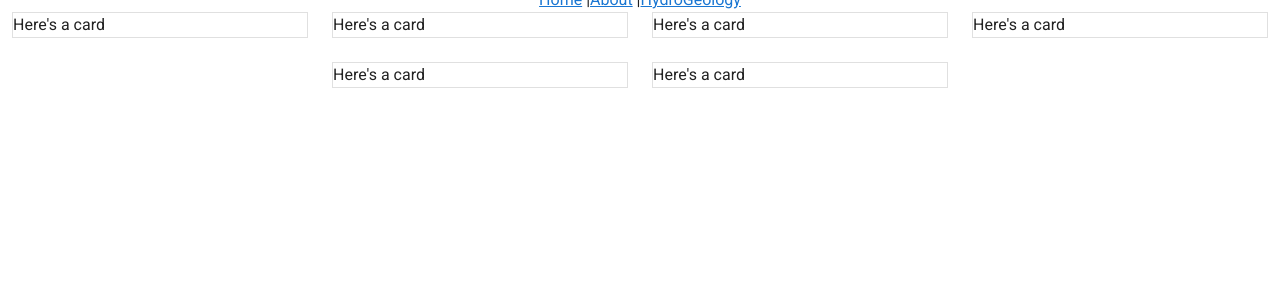
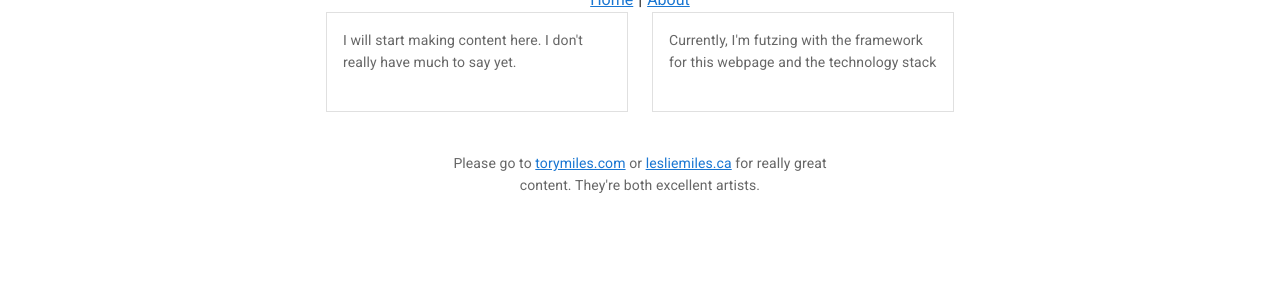
Before and after one commit to envirodatavis/funsite, a Vue app: page /#/ in a window 1280 px wide. Shown: the top 300 px of the page. Built offline with nearby package versions, Linux system fonts and the light colour scheme.

Commit message:
some basic layout work done

```diff
--- a/src/App.vue
+++ b/src/App.vue
@@ -4,13 +4,22 @@
       <div id="app">
         <div id="nav">
           <v-row justify="center">
-            <router-link to="/">Home</router-link>&nbsp;|
-            <router-link to="/about">About</router-link>&nbsp;|
-            <router-link to="/hydrogeology">HydroGeology</router-link>
+            <router-link to="/">Home</router-link>
+            <span style="padding-left: 5px;padding-right: 5px;">|</span>
+            <router-link to="/about">About</router-link>
+            <!-- <span style="padding-left: 5px;padding-right: 5px;">|</span>
+            <router-link to="/hydrogeology">Hydrogeology</router-link>-->
           </v-row>
         </div>
         <router-view />
       </div>
+      <!-- <v-row justify="center">
+        <v-col align="center">
+          <v-card tile>
+            <v-card-text> Here's a bottom bit if I want it.</v-card-text>
+          </v-card>
+        </v-col>
+      </v-row>-->
     </template>
   </v-app>
 </template>
@@ -21,6 +30,6 @@ export default {
 
   components: {},
 
-  data: () => ({}),
+  data: () => ({})
 };
 </script>
--- a/src/views/About.vue
+++ b/src/views/About.vue
@@ -1,5 +1,13 @@
 <template>
   <div class="about">
-    <h1>This is an about page</h1>
+    <v-container fluid class="ma-0 pa-0">
+      <v-row justify="center">
+        <v-col align="center">
+          <v-card tile flat max-width="400px">
+            <v-card-text>I don't quite know what to say here yet.</v-card-text>
+          </v-card>
+        </v-col>
+      </v-row>
+    </v-container>
   </div>
 </template>
--- a/src/views/Home.vue
+++ b/src/views/Home.vue
@@ -1,25 +1,30 @@
 <template>
   <div class="home">
-    <!-- <HelloWorld msg="Welcome to Your Vue.js App" /> -->
-    <v-container fluid>
+    <v-container fluid class="ma-0 pa-0">
       <v-row justify="center">
         <v-col justify="center" cols="3">
-          <v-card tile outlined>Here's a card</v-card>
+          <v-card tile outlined height="100">
+            <v-card-text>I will start making content here. I don't really have much to say yet.</v-card-text>
+          </v-card>
         </v-col>
         <v-col justify="center" cols="3">
-          <v-card tile outlined>Here's a card</v-card>
+          <v-card tile outlined height="100">
+            <v-card-text>Currently, I'm futzing with the framework for this webpage and the technology stack</v-card-text>
+          </v-card>
         </v-col>
-        <v-col justify="center" cols="3">
-          <v-card tile outlined>Here's a card</v-card>
-        </v-col>
-        <v-col justify="center" cols="3">
-          <v-card tile outlined>Here's a card</v-card>
-        </v-col>
-        <v-col justify="center" cols="3">
-          <v-card tile outlined>Here's a card</v-card>
-        </v-col>
-        <v-col justify="center" cols="3">
-          <v-card tile outlined>Here's a card</v-card>
+      </v-row>
+      <v-row>
+        <v-col align="center">
+          <v-card flat max-width="450">
+            <v-card-text>
+              Please go to
+              <a href="https://www.torymiles.com">torymiles.com</a>
+              or
+              <a href="https://www.lesliemiles.ca">lesliemiles.ca</a>
+              for
+              really great content. They're both excellent artists.
+            </v-card-text>
+          </v-card>
         </v-col>
       </v-row>
     </v-container>
@@ -34,6 +39,6 @@ export default {
   name: "Home",
   components: {
     // HelloWorld
-  },
+  }
 };
 </script>
--- a/src/views/HydrogeologyTools.vue
+++ b/src/views/HydrogeologyTools.vue
@@ -1,6 +1,13 @@
 <template>
   <div class="about">
-    <h1>Hydrogeology Tools</h1>
-    <br />Here will be some geology tools.
+    <v-container fluid class="ma-0 pa-0">
+      <v-row justify="center">
+        <v-col align="center">
+          <v-card tile flat max-width="400px">
+            <v-card-text>I'm going to make some calculation tools here for some common hydrogeology tasks.</v-card-text>
+          </v-card>
+        </v-col>
+      </v-row>
+    </v-container>
   </div>
 </template>
```
